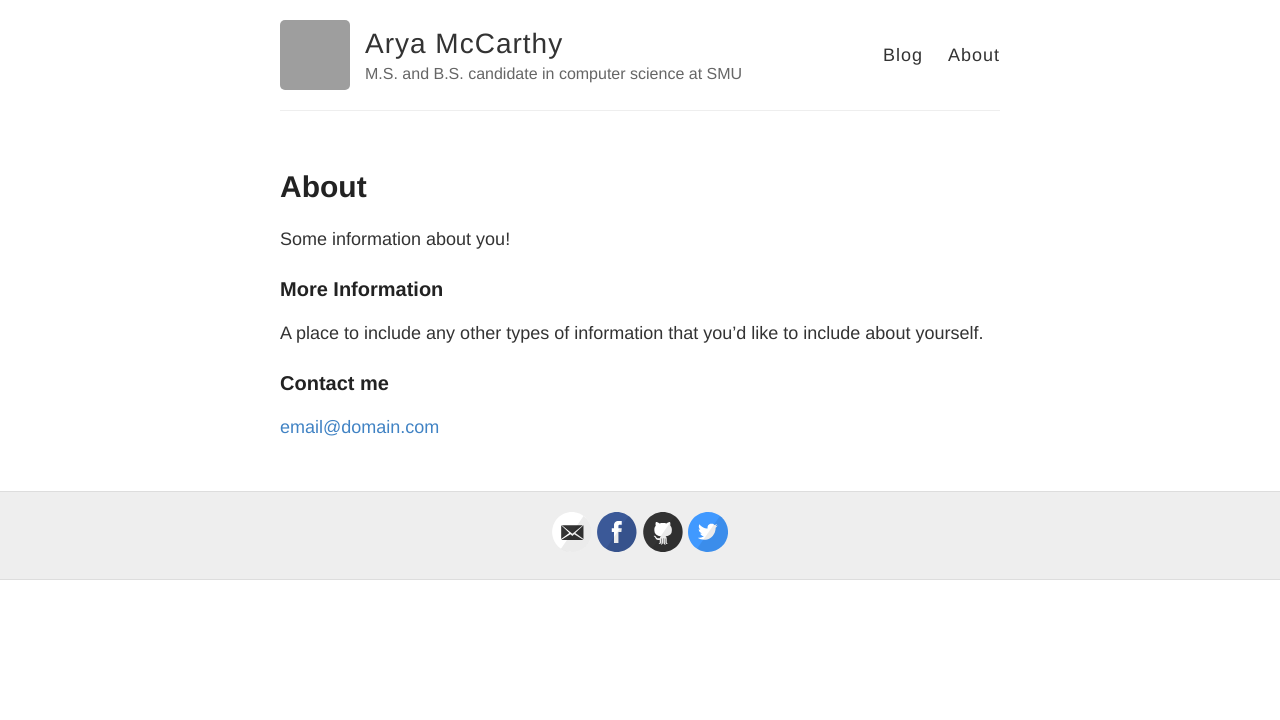
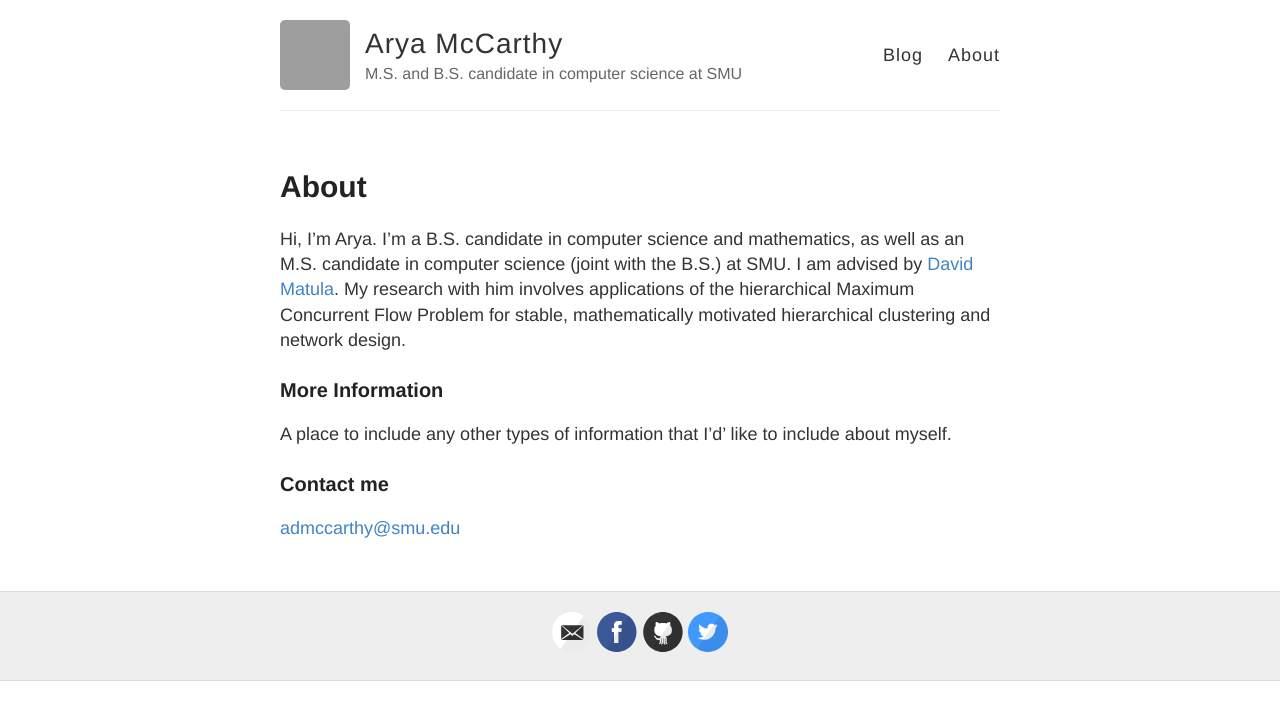
Before and after one commit to aryamccarthy/aryamccarthy.github.io, a Jekyll site: the page built from about.md, in a window 1280 px wide. Shown: the top 720 px of the page. Built offline with Jekyll 4.4.1, drawn with Linux system fonts in a browser that asks for light colours; grey boxes are pictures that could not be loaded.

Commit message:
Basic intro.

```diff
--- a/about.md
+++ b/about.md
@@ -4,12 +4,12 @@ title: About
 permalink: /about/
 ---
 
-Some information about you!
+Hi, I'm Arya. I'm a B.S. candidate in computer science and mathematics, as well as an M.S. candidate in computer science (joint with the B.S.) at SMU. I am advised by [David Matula](http://lyle.smu.edu/~matula/). My research with him involves applications of the hierarchical Maximum Concurrent Flow Problem for stable, mathematically motivated hierarchical clustering and network design.
 
 ### More Information
 
-A place to include any other types of information that you'd like to include about yourself.
+A place to include any other types of information that I'd' like to include about myself.
 
 ### Contact me
 
-[email@domain.com](mailto:email@domain.com)
+[admccarthy@smu.edu](mailto:admccarthy@smu.edu)
```
